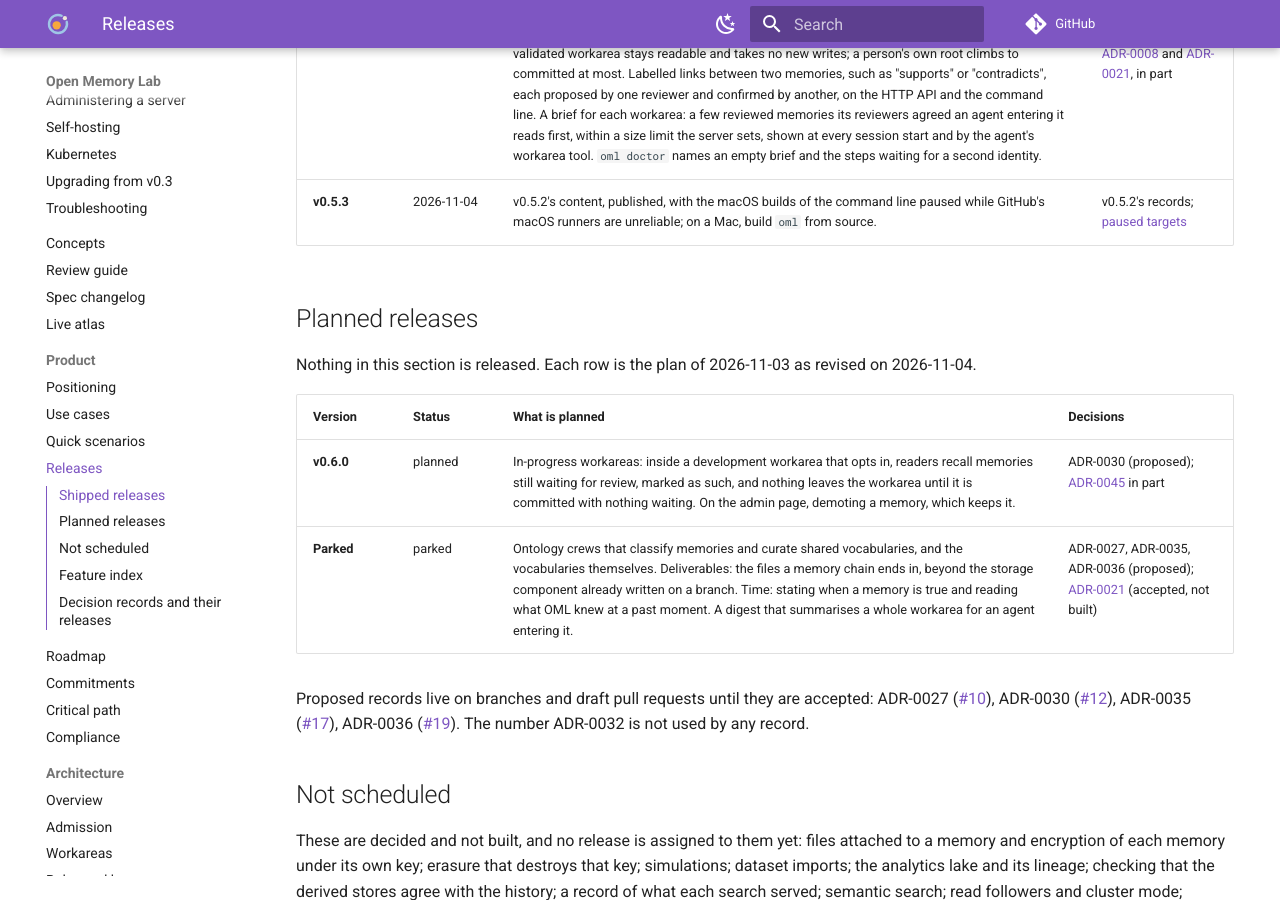
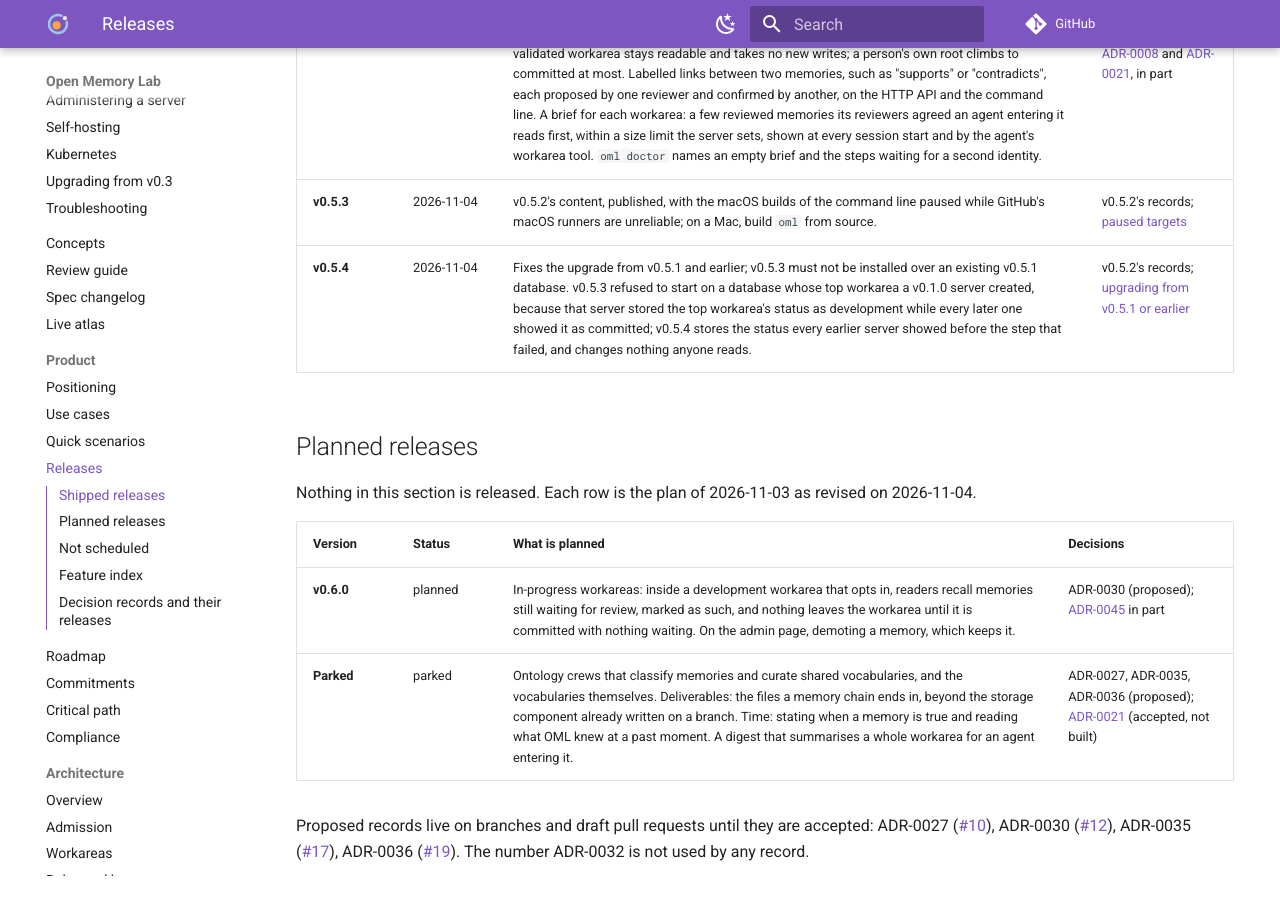
Before and after one commit to e8kor/open-memory-lab, an MkDocs documentation site: the page built from docs/product/releases.md, in a window 1280 px wide and 900 px high, scrolled down 2562 px. Built offline with MkDocs 1.6.1 and Material for MkDocs 9.7.7, drawn with Linux system fonts in a browser that asks for light colours; comment, search, counter and statistics services are not loaded.

Commit message:
Release 0.5.4: the upgrade from v0.5.1 and earlier, which v0.5.3 refused

```diff
--- a/Cargo.toml
+++ b/Cargo.toml
@@ -15,7 +15,7 @@ members = [
 ]
 
 [workspace.package]
-version = "0.5.3"
+version = "0.5.4"
 edition = "2024"
 # MSRV = pinned stable minus two minor releases (ci-and-toolchain.md MSRV window)
 rust-version = "1.97"
--- a/docs/product/releases.md
+++ b/docs/product/releases.md
@@ -39,6 +39,7 @@ Four words carry the status of everything below:
 | **v0.5.1** | 2026-11-04 | Guardrails: reviewed rules every agent session loads at its start, from its workarea and, as an administrator sets on its key, the workareas above it, each shown with where it was set and who approved it, and a check before each matching tool call that refuses or asks, never allows; an export and a prompt for tools without the plugin's hooks; the rules in force on the user page. The eight v0.3.0 agent tool names and the old command-line verbs and flags are removed. | [ADR-0037](../adr/ADR-0037-a-guardrail-is-a-reviewed-rule-loaded-at-session-start-and-checked-at-the-tool-call.md); [ADR-0039](../adr/ADR-0039-the-api-rewritten-for-v0-4-0.md) d12 |
 | **v0.5.2** | 2026-11-04 | Tagged, not published: its release waited on a macOS runner GitHub never assigned; the same content shipped as v0.5.3. The workarea lifecycle: a workarea moves from development to committed to validated, each step proposed by one identity and confirmed by another, and a validated workarea stays readable and takes no new writes; a person's own root climbs to committed at most. Labelled links between two memories, such as "supports" or "contradicts", each proposed by one reviewer and confirmed by another, on the HTTP API and the command line. A brief for each workarea: a few reviewed memories its reviewers agreed an agent entering it reads first, within a size limit the server sets, shown at every session start and by the agent's workarea tool. `oml doctor` names an empty brief and the steps waiting for a second identity. | [ADR-0046](../adr/ADR-0046-the-lifecycle-claim-edges-and-the-brief-ship-in-v0-5-2-inside-user-roots-with-no-new-tool.md); [ADR-0009](../adr/ADR-0009-status-ladder.md), and the memory links of [ADR-0008](../adr/ADR-0008-workarea-algebra.md) and [ADR-0021](../adr/ADR-0021-ai-human-ontologies.md), in part |
 | **v0.5.3** | 2026-11-04 | v0.5.2's content, published, with the macOS builds of the command line paused while GitHub's macOS runners are unreliable; on a Mac, build `oml` from source. | v0.5.2's records; [paused targets](../engineering/ci-and-toolchain.md#paused-targets) |
+| **v0.5.4** | 2026-11-04 | Fixes the upgrade from v0.5.1 and earlier; v0.5.3 must not be installed over an existing v0.5.1 database. v0.5.3 refused to start on a database whose top workarea a v0.1.0 server created, because that server stored the top workarea's status as development while every later one showed it as committed; v0.5.4 stores the status every earlier server showed before the step that failed, and changes nothing anyone reads. | v0.5.2's records; [upgrading from v0.5.1 or earlier](../operations/upgrades.md#upgrading-from-v051-or-earlier-the-upgrade-to-v054) |
 
 ## Planned releases
 
```
Also changed, not shown: README.md (+1 -1 lines), docs/guides/claude-code.md (+1 -1 lines), docs/guides/upgrading.md (+1 -1 lines), docs/start/index.md (+2 -2 lines), docs/start/install.md (+3 -3 lines), plugins/oml/README.md (+1 -1 lines), 7 other files.
